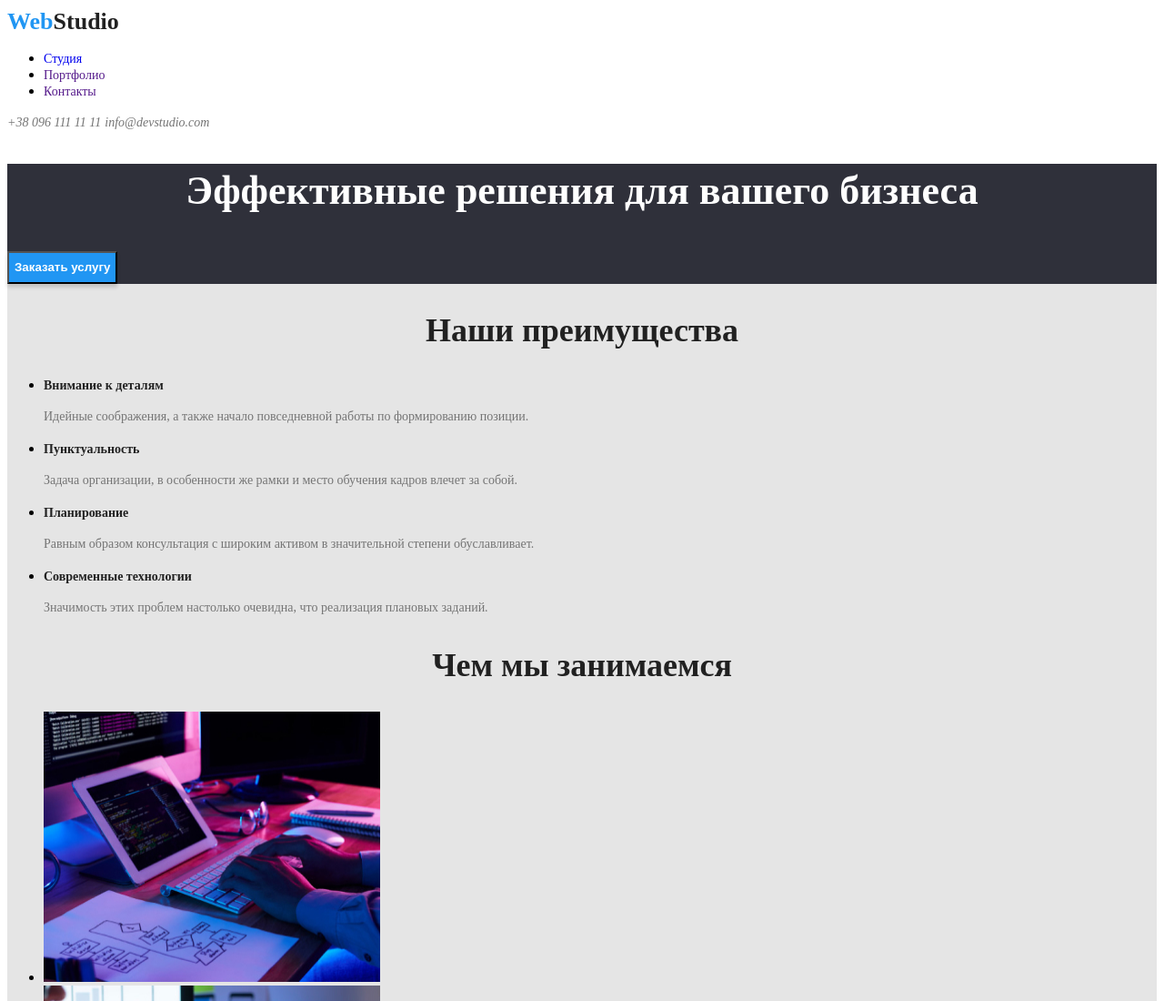
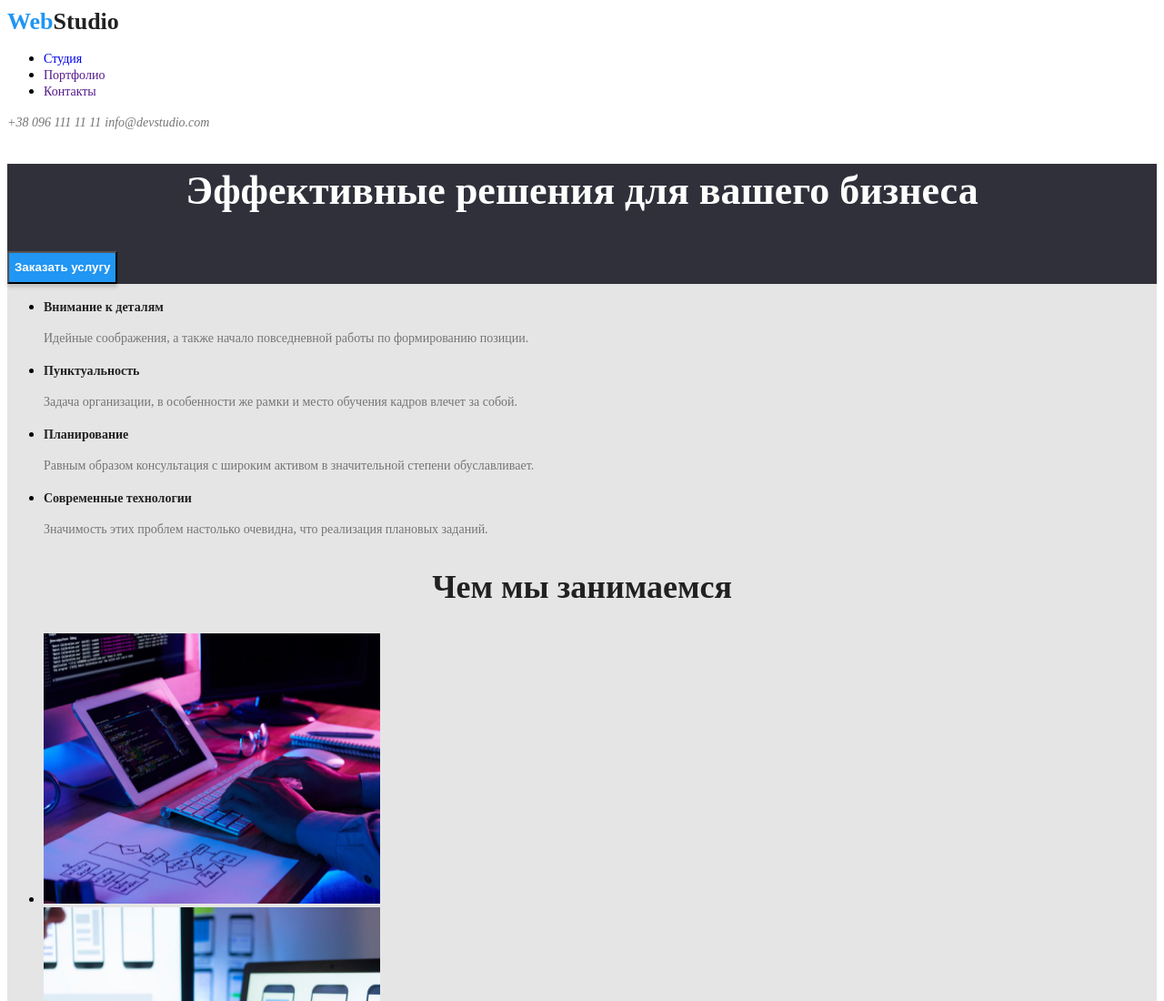
Before and after one commit to Maks1988-88-88/goit-markup-hw-02, a plain HTML site: page index.html in a window 1280 px wide. Shown: the top 1100 px of the page at 91% size. Drawn offline with Linux system fonts and the light colour scheme.

Commit message:
add visually-hidden

```diff
--- a/css/styles.css
+++ b/css/styles.css
@@ -1,6 +1,21 @@
 .header {
     background: #FFFFFF;
 }
+
+.visually-hidden {
+     position: absolute;
+     width: 1px;
+     height: 1px;
+     margin: -1px;
+     border: 0;
+     padding: 0;
+
+     white-space: nowrap;
+     clip-path: inset(100%);
+     clip: rect(0 0 0 0);
+     overflow: hidden;
+ }
+
 
 .header-logo {
     text-decoration: none;
--- a/index.html
+++ b/index.html
@@ -30,7 +30,7 @@
         <button class="order-btn">Заказать услугу</button>
     </section>
     <section>
-        <h2>Наши преимущества</h2>
+        <h2 class="visually-hidden">Наши преимущества</h2>
         <ul>
             <li>
                 <h3>Внимание к деталям</h3>
```
Also changed, not shown: portfolio.html (+1 -1 lines).
